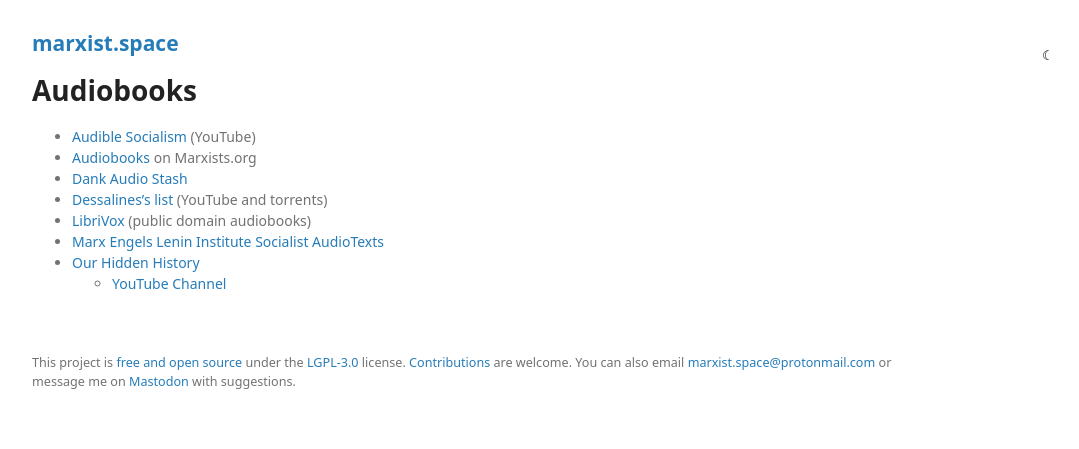
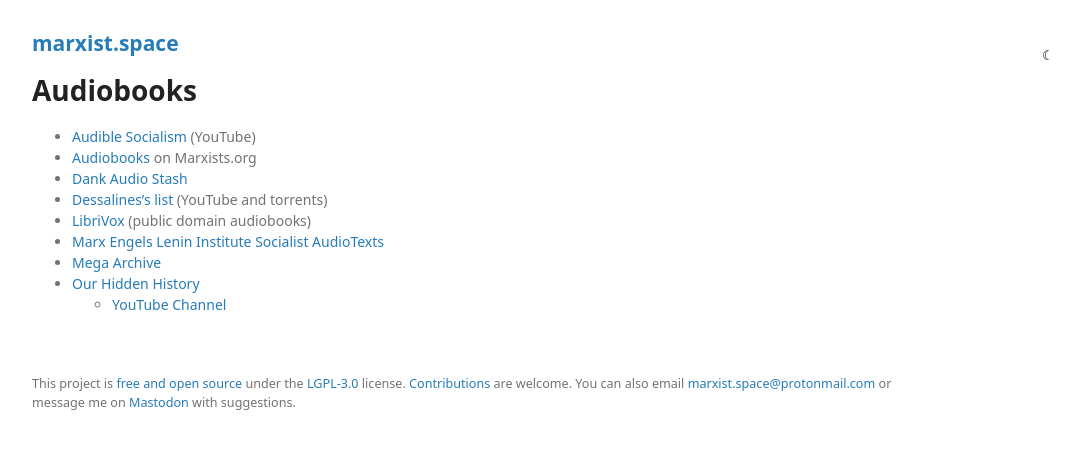
Before and after one commit to prolesoft/marxist.space, a Jekyll site: the page built from audiobooks.md, in a window 1280 px wide. Shown: the top 449 px of the page, without its empty margins (178-1257 px from the left). Built offline with Jekyll 4.4.1, drawn with Linux system fonts in a browser that asks for light colours; our own code applies the rules of GitHub Pages for plain Markdown files.

Commit message:
audiobooks.md

```diff
--- a/audiobooks.md
+++ b/audiobooks.md
@@ -13,5 +13,6 @@
 * [Dessalines's list](https://github.com/dessalines/essays/blob/master/audiobooks.md) (YouTube and torrents)
 * [LibriVox](https://librivox.org/) (public domain audiobooks)
 * [Marx Engels Lenin Institute Socialist AudioTexts](https://www.youtube.com/channel/UClhvYkhCbuwnVT_H0gFP3OA)
+* [Mega Archive](https://mega.nz/#F!kQoj3aAB!pzO-m_eoVvBv1bSMj60NdQ)
 * [Our Hidden History](https://ourhiddenhistory.org/)
     * [YouTube Channel](https://www.youtube.com/channel/UCbfzszfxZr4qmeZjZ_3R_Pw)
```
